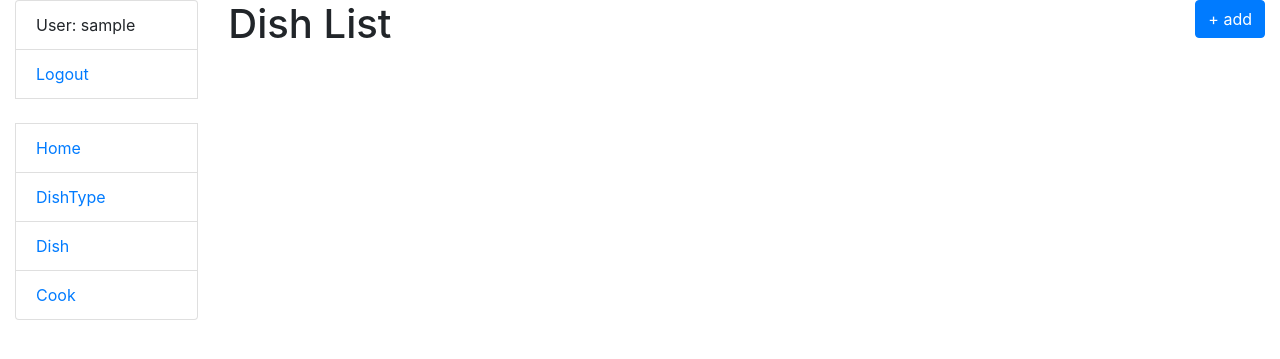
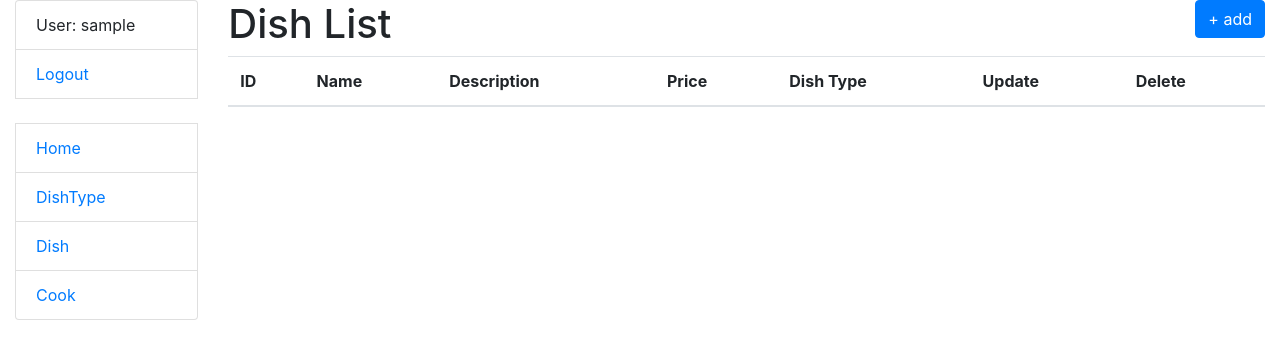
Before and after one commit to agridenko/kitchen-service, a Django app: page /dish/ in a window 1280 px wide. Shown: the top 359 px of the page. Run offline with Django 5.2, Linux system fonts and the light colour scheme; the visitor is signed in with stand-in values (Sample User, id 1); data that the repository does not hold is empty.

Commit message:
add update/delete for dish and cook

```diff
--- a/kitchen/urls.py
+++ b/kitchen/urls.py
@@ -10,7 +10,11 @@ from kitchen.views import (index,
                            DishTypeDeleteView,
                            DishCreateView,
                            CookDetailView,
-                           CookCreateView)
+                           CookCreateView,
+                           DishUpdateView,
+                           DishDeleteView,
+                           CookUpdateView,
+                           CookDeleteView)
 
 urlpatterns = [
     path("", index, name="index"),
@@ -34,10 +38,31 @@ urlpatterns = [
     path("dish/", DishListView.as_view(), name="dish_list"),
     path("dish/<int:pk>/", DishDetailView.as_view(), name="dish_detail"),
     path("dish/create/", DishCreateView.as_view(), name="dish_create"),
+    path(
+        "dish/<int:pk>/update/",
+        DishUpdateView.as_view(),
+        name="dish_update"
+    ),
+    path(
+        "dish/<int:pk>/delete/",
+        DishDeleteView.as_view(),
+        name="dish_delete"
+    ),
 
     path("cook/", CookListView.as_view(), name="cook_list"),
     path("cook/<int:pk>/", CookDetailView.as_view(), name="cook_detail"),
     path("cook/create/", CookCreateView.as_view(), name="cook_create"),
+    path(
+        "cook/<int:pk>/update/",
+        CookUpdateView.as_view(),
+        name="cook_update"
+    ),
+    path(
+        "cook/<int:pk>/delete/",
+        CookDeleteView.as_view(),
+        name="cook_delete"
+    ),
+
 ]
 
 app_name = "kitchen"
--- a/kitchen/views.py
+++ b/kitchen/views.py
@@ -68,6 +68,17 @@ class DishCreateView(LoginRequiredMixin, generic.CreateView):
     success_url = reverse_lazy('kitchen:dish_list')
 
 
+class DishUpdateView(LoginRequiredMixin, generic.UpdateView):
+    model = Dish
+    fields = "__all__"
+    success_url = reverse_lazy('kitchen:dish_list')
+
+
+class DishDeleteView(LoginRequiredMixin, generic.DeleteView):
+    model = Dish
+    success_url = reverse_lazy('kitchen:dish_list')
+
+
 class CookListView(LoginRequiredMixin, generic.ListView):
     model = Cook
     context_object_name = 'cook_list'
@@ -83,3 +94,14 @@ class CookCreateView(LoginRequiredMixin, generic.CreateView):
     model = Cook
     fields = "__all__"
     success_url = reverse_lazy('kitchen:cook_list')
+
+
+class CookUpdateView(LoginRequiredMixin, generic.UpdateView):
+    model = Cook
+    fields = "__all__"
+    success_url = reverse_lazy('kitchen:cook_list')
+
+
+class CookDeleteView(LoginRequiredMixin, generic.DeleteView):
+    model = Cook
+    success_url = reverse_lazy('kitchen:cook_list')
--- a/templates/kitchen/dish_list.html
+++ b/templates/kitchen/dish_list.html
@@ -6,9 +6,34 @@
   <a class="btn btn-primary link-to-page" style="float:right;" href="{% url 'kitchen:dish_create' %}">+ add</a>
 </h1>
 
-<ul>
-{% for item in dish_list %}
-  <li>{{ item.name }}</li>
-{% endfor %}
-</ul>
+
+<table class="table table-striped">
+<thead>
+    <tr>
+      <th scope="col">ID</th>
+      <th scope="col">Name</th>
+      <th scope="col">Description</th>
+      <th scope="col">Price</th>
+      <th scope="col">Dish Type</th>
+      <th scope="col">Update</th>
+      <th scope="col">Delete</th>
+    </tr>
+  </thead>
+  <tbody>
+  {% for dish in dish_list %}
+    <tr>
+      <td>{{ dish.id }}</td>
+      <td>
+        <a href="{% url 'kitchen:dish_detail' dish.id %}">{{ dish.name }}</a>
+      </td>
+      <td>{{ dish.description }}</td>
+      <td>{{ dish.price }}</td>
+      <td>{{ dish.dish_type }}</td>
+      <td><a class="btn btn-primary" href="{% url 'kitchen:dish_update' dish.id %}">Update</a></td>
+      <td><a class="btn btn-danger" href="{% url 'kitchen:dish_delete' dish.id %}">Delete</a></td>
+    </tr>
+  {% endfor %}
+  </tbody>
+</table>
+
 {% endblock %}
--- a/templates/kitchen/dishtype_list.html
+++ b/templates/kitchen/dishtype_list.html
@@ -9,6 +9,7 @@
 <table class="table table-striped">
   <thead>
     <tr>
+      <th scope="col">ID</th>
       <th scope="col">Name</th>
       <th scope="col">Update</th>
       <th scope="col">Delete</th>
@@ -17,6 +18,7 @@
   <tbody>
     {% for dishtype in dish_type_list %}
       <tr>
+        <td>{{ dishtype.id }}</td>
         <td>{{ dishtype.name }}</td>
         <td>
           <a href="{% url 'kitchen:dish_type_update' pk=dishtype.id %}">
```
Also changed, not shown: templates/kitchen/cook_confirm_delete.html (added, +11 -0 lines), templates/kitchen/cook_list.html (+28 -3 lines), templates/kitchen/dish_confirm_delete.html (added, +11 -0 lines).
